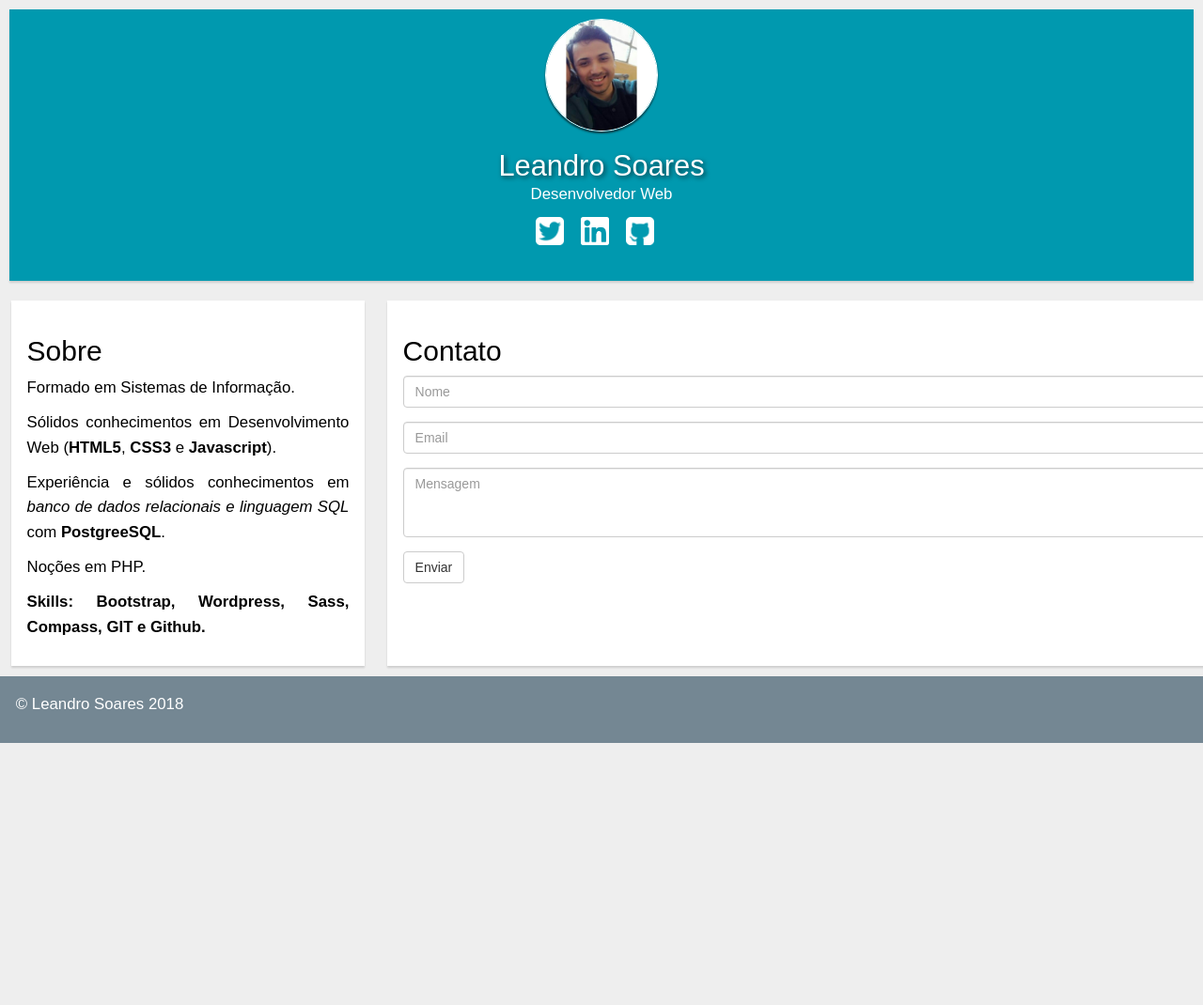
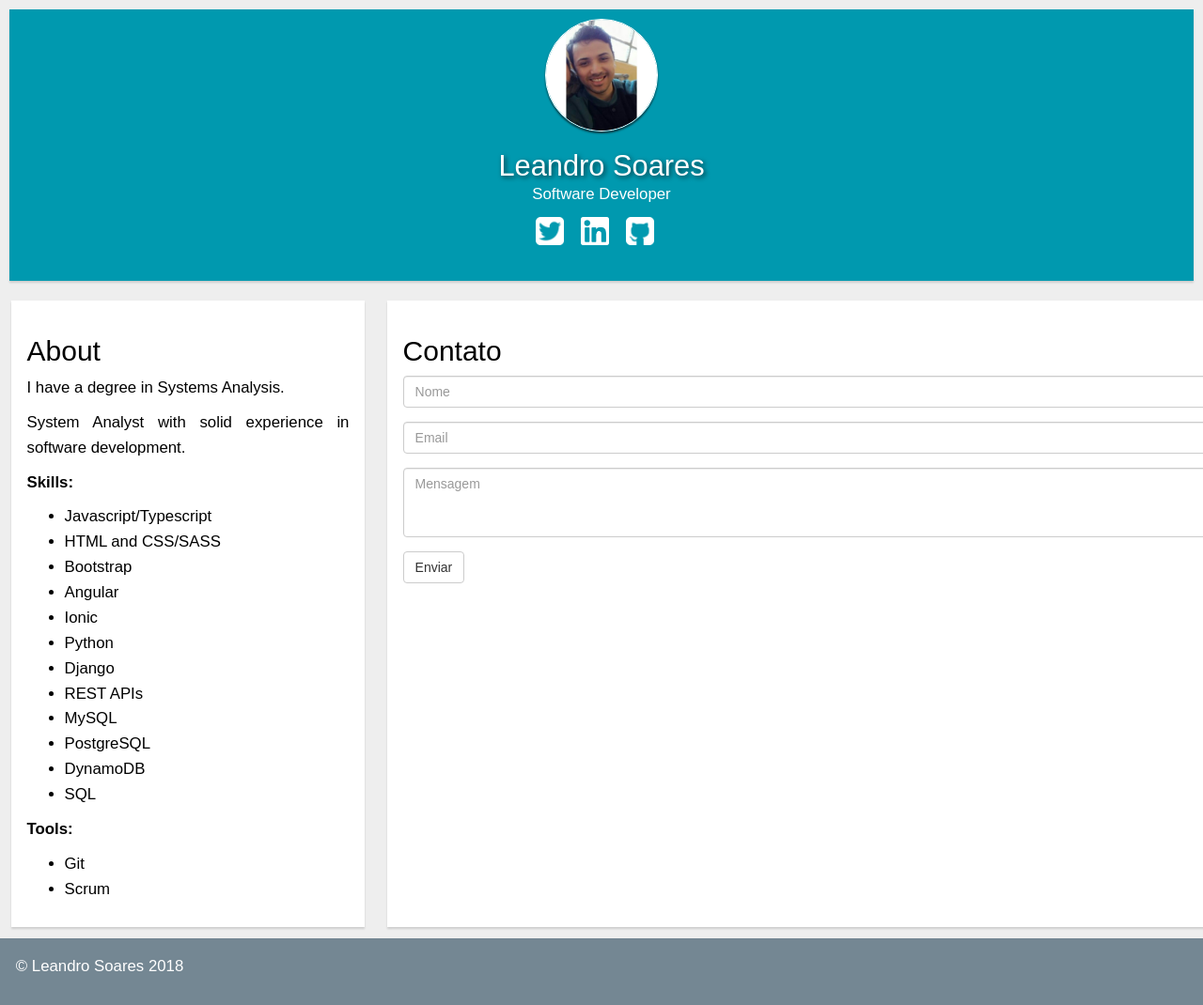
Before and after one commit to leandrosoaresls/leandrosoaresls.github.io, a plain HTML site: page index.html in a window 1280 px wide. Shown: the top 1070 px of the page at 94% size. Before the commit the page ends 800 px from the top, so only its background shows below. Drawn offline with nearby package versions, Linux system fonts and the light colour scheme.

Commit message:
Update index.html

```diff
--- a/index.html
+++ b/index.html
@@ -21,7 +21,7 @@
             </div>
 
             <h1>Leandro Soares</h1>
-            <p>Desenvolvedor Web</p>
+            <p>Software Developer</p>
 
             <aside class="socialmedia"> <!-- redes sociais-->
                 <ul>
@@ -36,16 +36,36 @@
 
     <main class="grid-container"> <!--começo conteudo principal-->
         <section id="sobre"> <!-- sobre -->
-            <h2>Sobre</h2>
-            <p>Formado em Sistemas de Informação.</p>
+            <h2>About</h2>
+            <p>I have a degree in Systems Analysis.</p>
 
-            <p>Sólidos conhecimentos em Desenvolvimento Web (<strong>HTML5</strong>, <strong>CSS3</strong> e <strong>Javascript</strong>).</p>
+	    <p>System Analyst with solid experience in software development.</p>
 
-            <p>Experiência e sólidos conhecimentos em <em>banco de dados relacionais e linguagem SQL</em> com <strong>PostgreeSQL</strong>.</p>
+            <p class="skills">Skills:</p>
+		<ul>
 
-            <p>Noções em PHP.</p>
 
-            <p class="skills">Skills: Bootstrap, Wordpress, Sass, Compass, GIT e Github.</p>
+
+			<li>Javascript/Typescript</li>
+			<li>HTML and CSS/SASS</li>
+			<li>Bootstrap</li>
+			<li>Angular</li>
+			<li>Ionic</li>
+			<li>Python</li>
+			<li>Django</li>
+			<li>REST APIs</li>
+			<li>MySQL</li>
+			<li>PostgreSQL</li>
+			<li>DynamoDB</li>
+			<li>SQL</li>
+		</ul>
+
+		<p class="skills">Tools:</p>
+		<ul>
+			<li>Git</li>
+			<li>Scrum</li>
+		<ul>
+
         </section> <!-- fim sobre -->
         <section id="contato"> <!-- contato -->
             <h2>Contato</h2>
```
